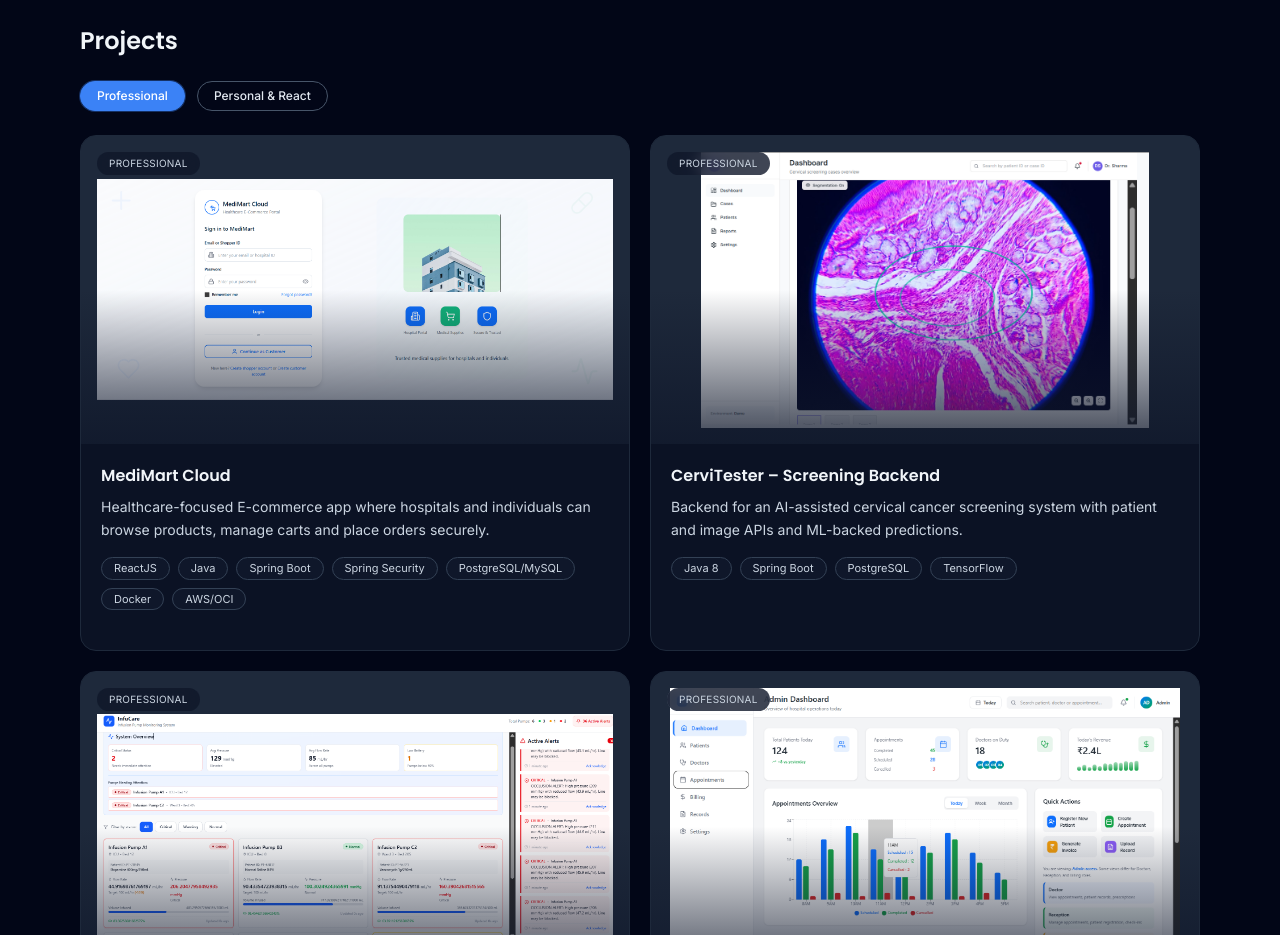
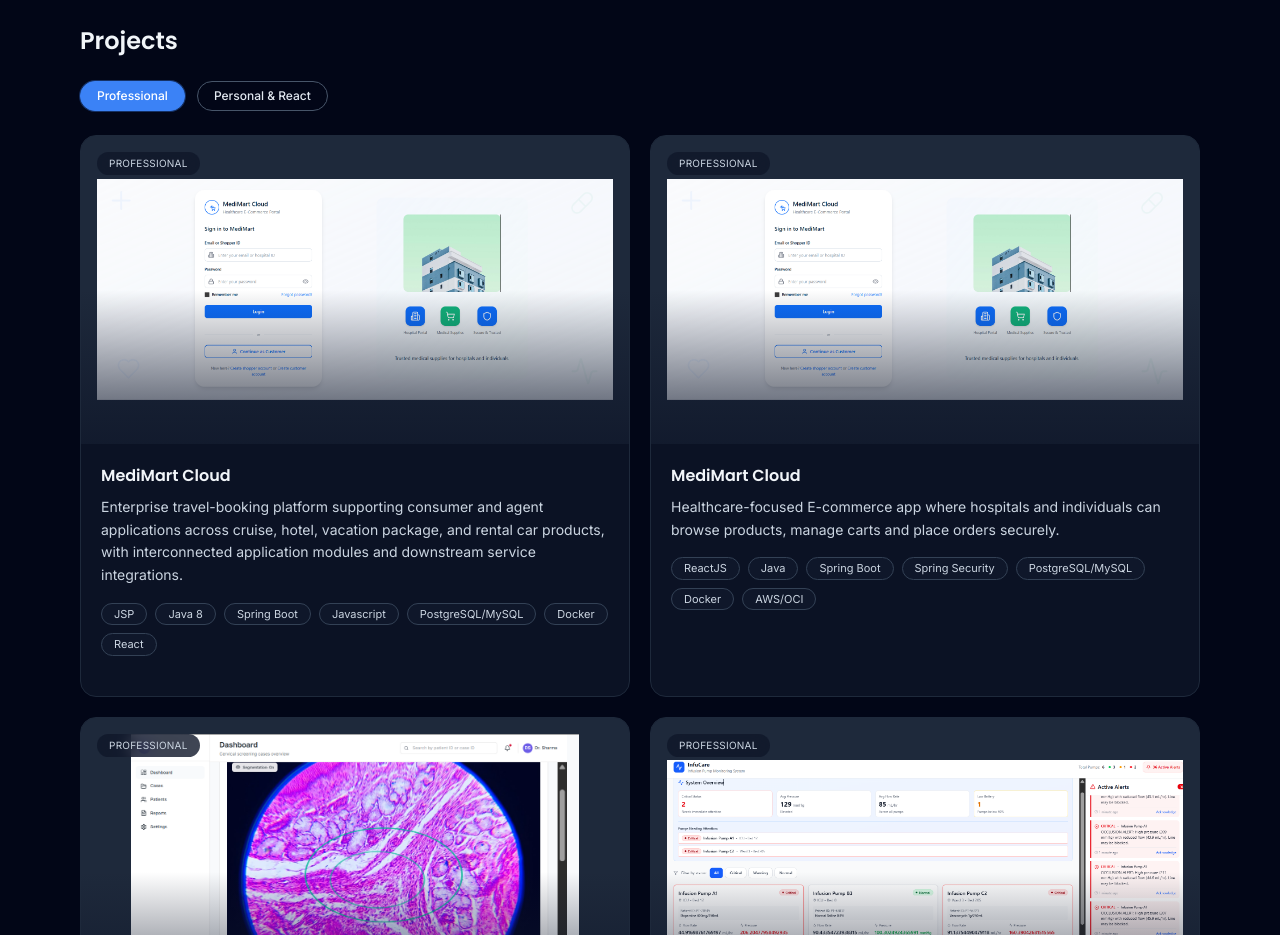
Before and after one commit to Sagarlahade-codebase/sagar-lahade-portfolio-3.o, a React (Vite) app: page / in a window 1280 px wide. Shown: the part 5640-6575 px from the top of the page. Built offline with nearby package versions, Linux system fonts and the light colour scheme.

Commit message:
Enhance project details for MediMart Cloud
Added detailed descriptions and technology stack for MediMart Cloud project.

```diff
--- a/src/data/projects.ts
+++ b/src/data/projects.ts
@@ -25,6 +25,22 @@
 
 export const projects: Project[] = [
   {
+    title: "MediMart Cloud",
+    type: "professional",
+    image:mediMart,
+    description:
+      "Enterprise travel-booking platform supporting consumer and agent applications across cruise, hotel, vacation package, and rental car products, with interconnected application modules and downstream service integrations.",
+    tech: [
+      "JSP",
+      "Java 8",
+      "Spring Boot",
+      "Javascript",
+      "PostgreSQL/MySQL",
+      "Docker",
+      "React",
+    ],
+  }
+  ,{
     title: "MediMart Cloud",
     type: "professional",
     image:mediMart,
```
